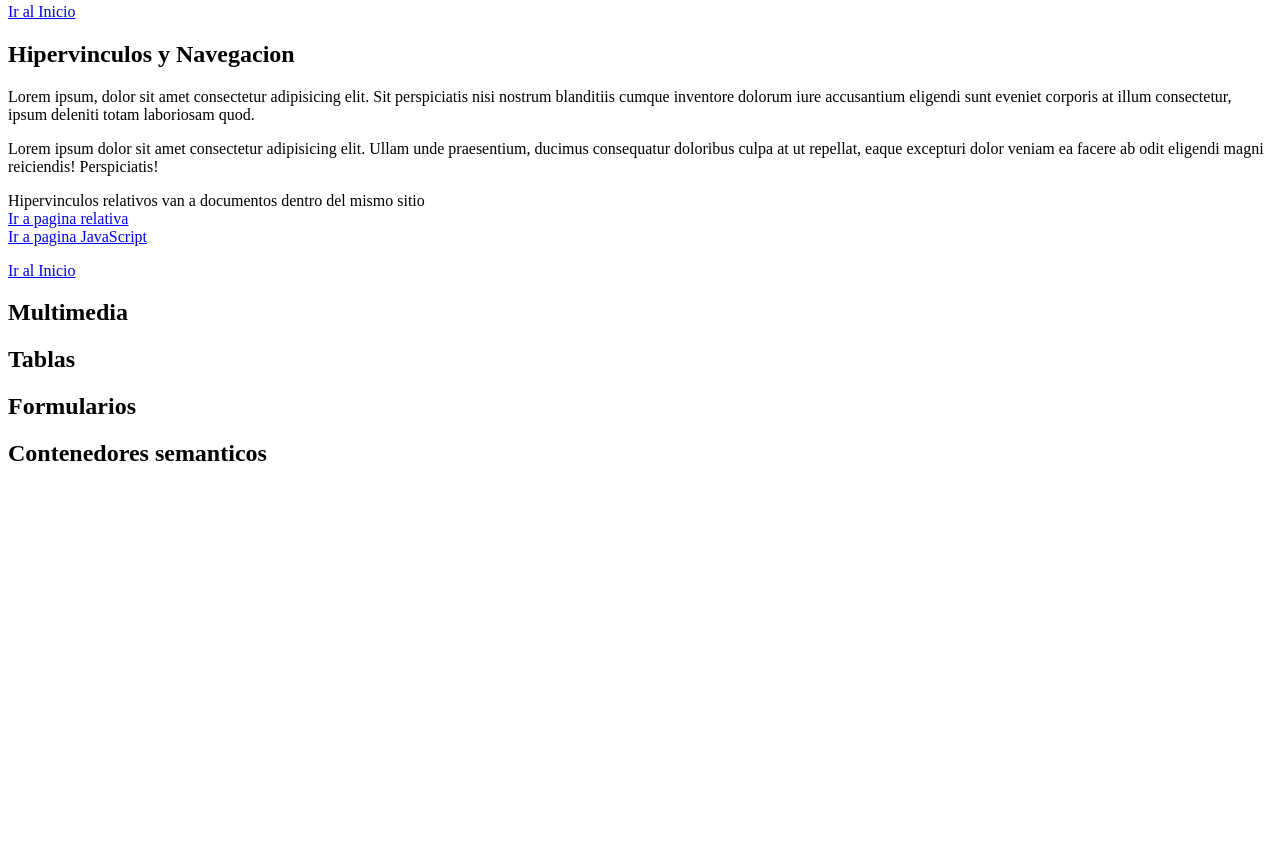
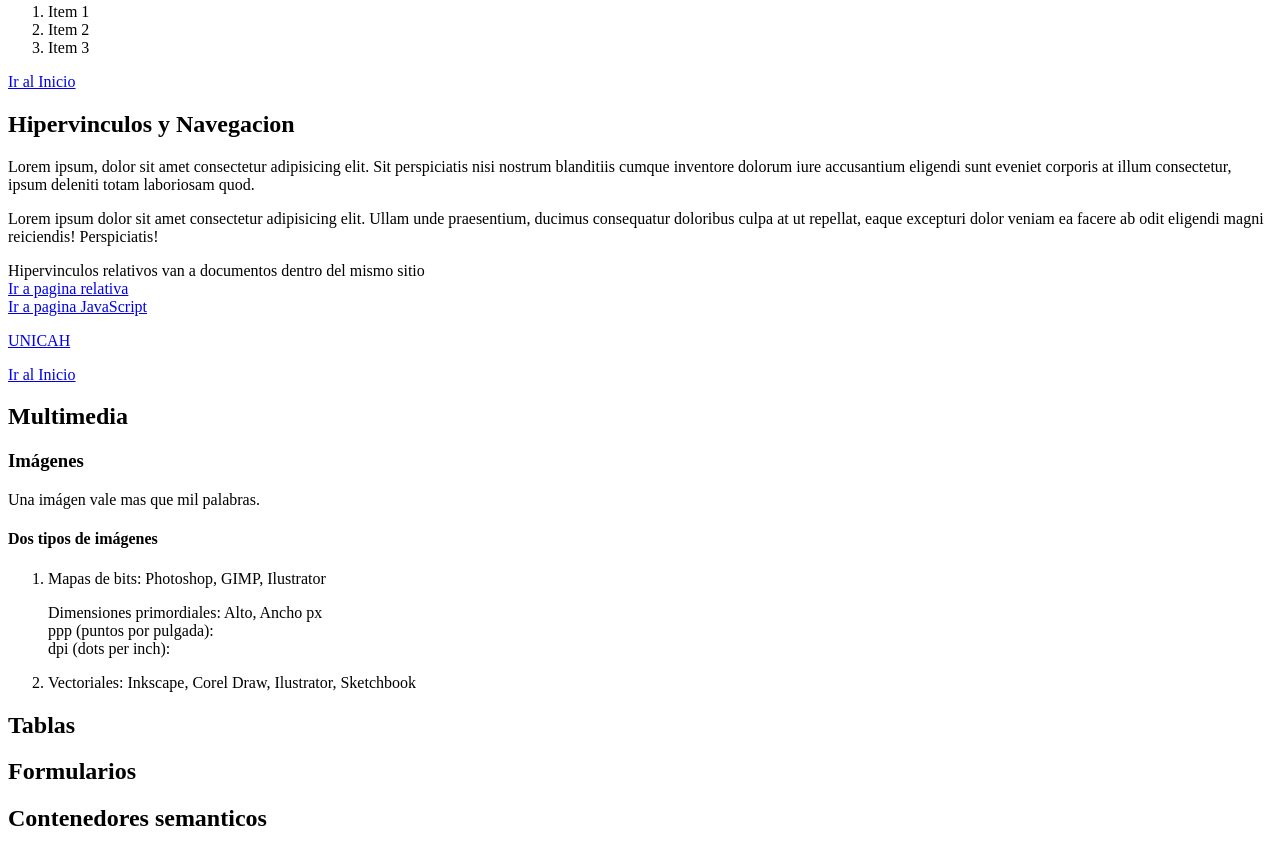
Before and after one commit to alxjandrotsc1/pw1_torres, a plain HTML site: page index.html in a window 1280 px wide. Shown: the part 1159-2011 px from the top of the page. Before the commit the page ends 1646 px from the top, so only its background shows below. Drawn offline with Linux system fonts and the light colour scheme.

Commit message:
clase 28/01/2025

```diff
--- a/index.html
+++ b/index.html
@@ -1,11 +1,18 @@
 <!DOCTYPE html>
-<html> <!Etiqueta de apertura>
+<html> <!-- Etiqueta de apertura -->
     <head>
         <meta charset="utf-8"/>
         <title>Portales Web I 1801</title>
     </head>
     <body>
+
         <h1 id="idx">Portales Web I Primer Parcial</h1>
+
+        <ul>
+            <li><b>Nombre:</b> Jafet Alejandro Torres Cruz</li>
+            <li><b>Número de cuenta:</b> 0801-2002-21904</li>
+            <li><b>Correo:</b> jalejandro.torresc01@outlook.com</li>
+        </ul>
 
         <ul>
             <li><a href="#ch1">Representacion de contenido de texto</a></li>
@@ -44,22 +51,13 @@
             elementos comunes de un dominio.
             <!-- ol order list -->
              <ol>
-                <li>
-                    <!-- li list item -->
+                <li> <!-- li list item -->
                      Huevos
                 </li>
-                <li>
-                    Leche
-                </li>
-                <li>
-                    Frijoles
-                </li>
-                <li>
-                    Pan
-                </li>
-                <li>
-                    Cafe
-                </li>
+                <li>Leche</li>
+                <li>Frijoles</li>
+                <li>Pan</li>
+                <li>Cafe</li>
                 <li>
                     Chucherias
                     <ul>
@@ -97,8 +95,32 @@
         <br>
         <a href="tercerparcial/introjavascript.html">Ir a pagina JavaScript</a>
         </p>
+
+        <!-- https://www.unicah.edu:9090/algo/pagina.html -->
+
+        <!-- (protocolo)://(subdominio).(dominio)[:puerto]/recurso -->
+
+         <!-- Linux Apache2 nginx   var/www/http/    wamp xamp http/ -->
+
+         <!-- Recurso predeterminado    index.html -->
+
+         <p>
+            <a href="https://www.unicah.edu" target="_blank">UNICAH</a>
+         </p>
         <a href="#idx">Ir al Inicio</a>
         <h2 id="ch4">Multimedia</h2>
+        <h3>Imágenes</h3>
+        <p>Una imágen vale mas que mil palabras.</p>
+        <h4>Dos tipos de imágenes</h4>
+        <ol>
+            <li>Mapas de bits: Photoshop, GIMP, Ilustrator</li>
+            <p>
+                Dimensiones primordiales: Alto, Ancho px <br>
+                ppp (puntos por pulgada):  <br>
+                dpi (dots per inch):
+            </p>
+            <li>Vectoriales: Inkscape, Corel Draw, Ilustrator, Sketchbook</li>
+        </ol>
         <h2 id="ch5">Tablas</h2>
         <h2 id="ch6">Formularios</h2>
         <h2 id="ch7">Contenedores semanticos</h2>
```
